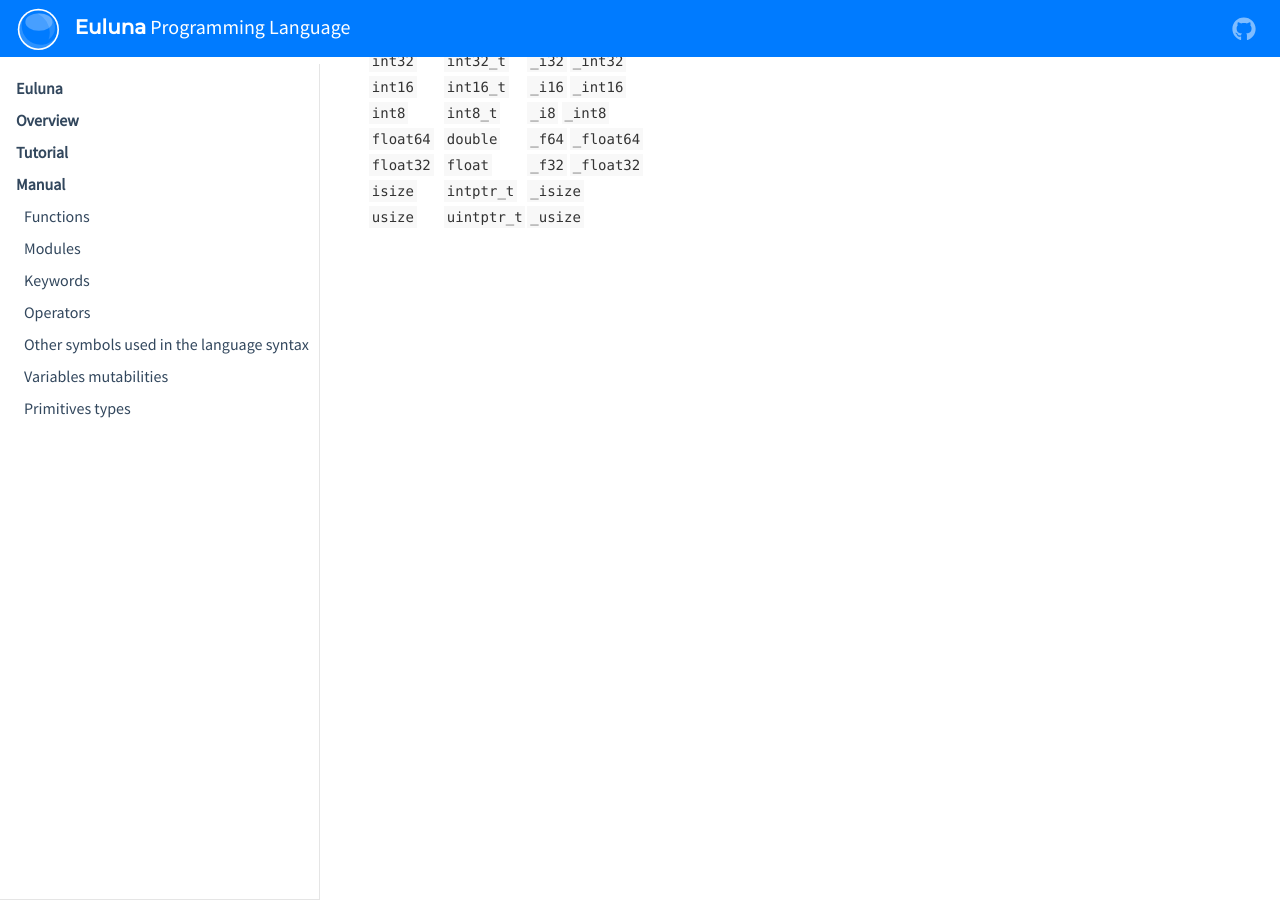
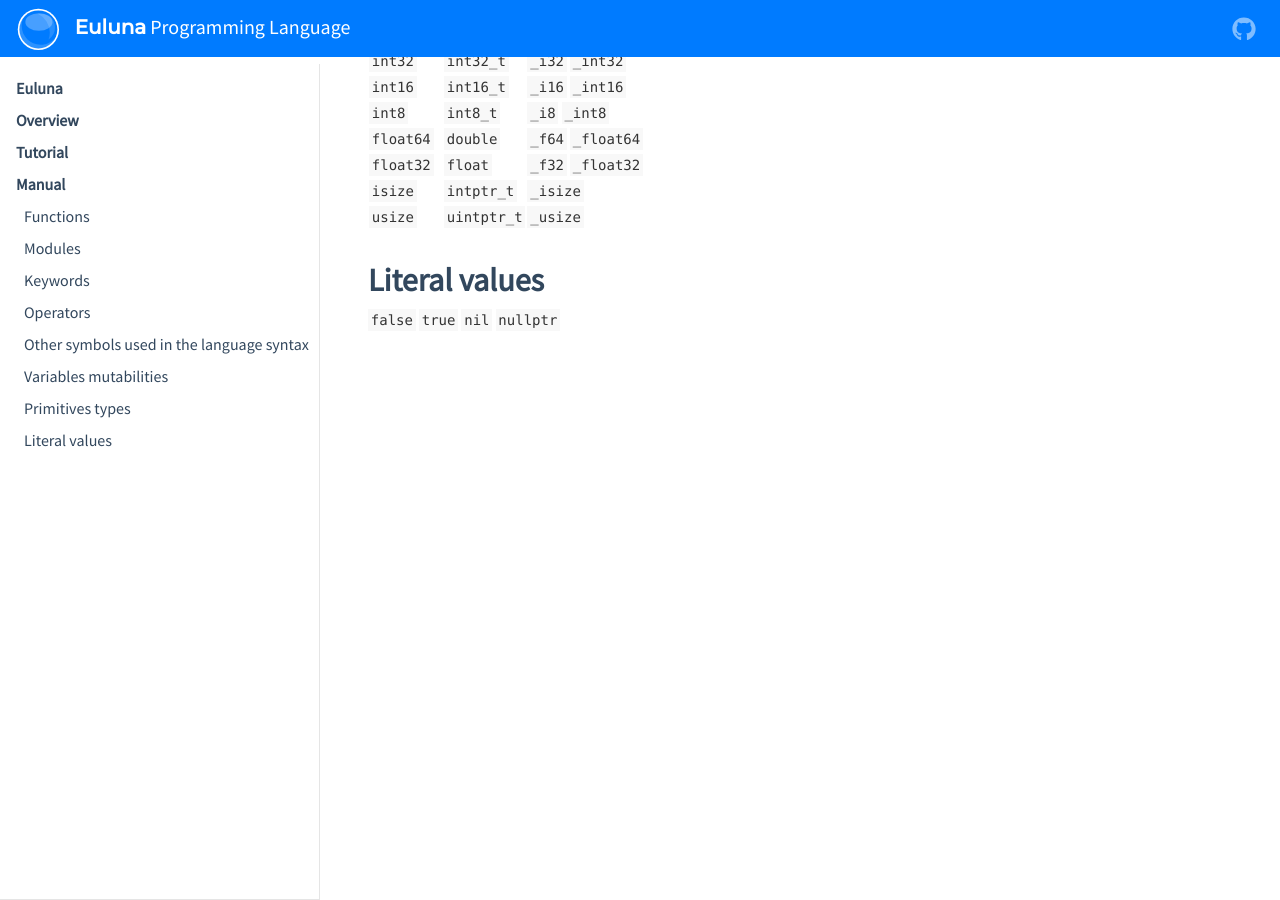
Before and after one commit to edubart/nelua-lang, a Jekyll site: the page built from docs/pages/manual.md, in a window 1280 px wide and 900 px high, scrolled down 2660 px. Built offline with Jekyll 4.4.1, drawn with Linux system fonts in a browser that asks for light colours; nearby versions of some CDN libraries.

```diff
--- a/docs/pages/manual.md
+++ b/docs/pages/manual.md
@@ -123,3 +123,10 @@
 | `float32` | `float` | `_f32` `_float32` |
 | `isize` | `intptr_t` | `_isize` |
 | `usize` | `uintptr_t` | `_usize` |
+
+## Literal values
+
+`false`
+`true`
+`nil`
+`nullptr`
```
Also changed, not shown: 7 other files.
